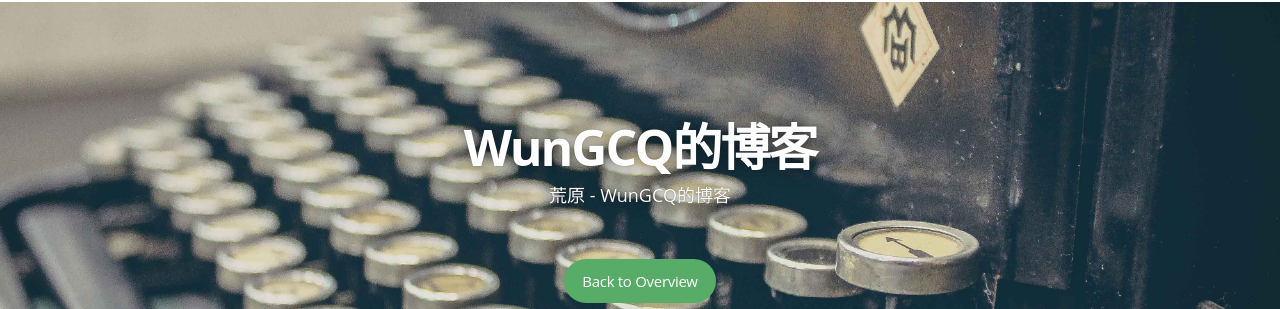
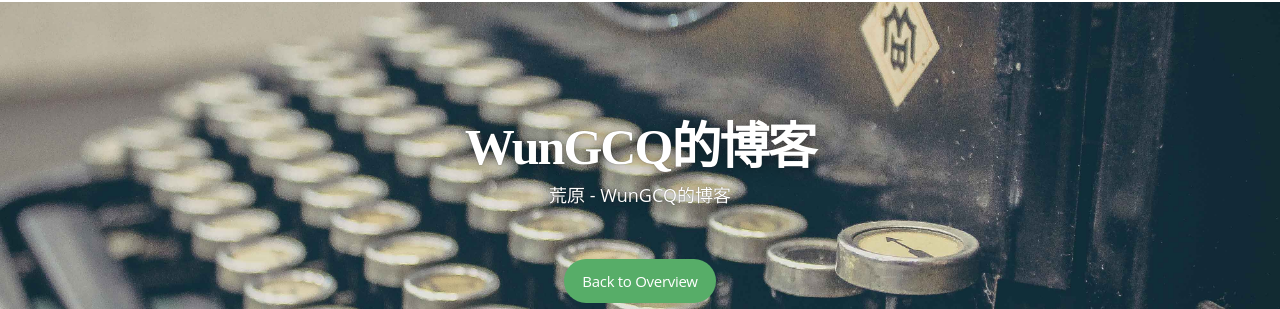
Before and after one commit to wcqblog/wcqblog.github.io, a Jekyll site: the page built from _posts/2015-1-26-about-me.markdown, in a window 1280 px wide. Shown: the part 1575-1884 px from the top of the page. Built offline with Jekyll 4.4.1, drawn with Linux system fonts in a browser that asks for light colours; nearby versions of some CDN libraries; some web fonts are replaced; Markdown is read by kramdown in place of the engine named in the settings.

Commit message:
Update main.sass

```diff
--- a/css/main.sass
+++ b/css/main.sass
@@ -12,6 +12,7 @@ $rs: 16px
 
 $font-serif: Linux Libertine
 $font-sans: "Microsoft Yahei", Open Sans, MundoSans, "Helvetica Neue", Arial, Helvetica, sans-serif
+$font-sans-new: Open Sans, MundoSans, "Helvetica Neue", Arial, Helvetica, sans-serif
 
 
 @mixin respond-to($breakpoint)
@@ -562,6 +563,7 @@ body
       padding: 0 0 10px
       font-size: 50px
       text-align: center
+      font-family: font-sans-new
       font-weight: 700
       letter-spacing: -2px
       outline: 0
```
